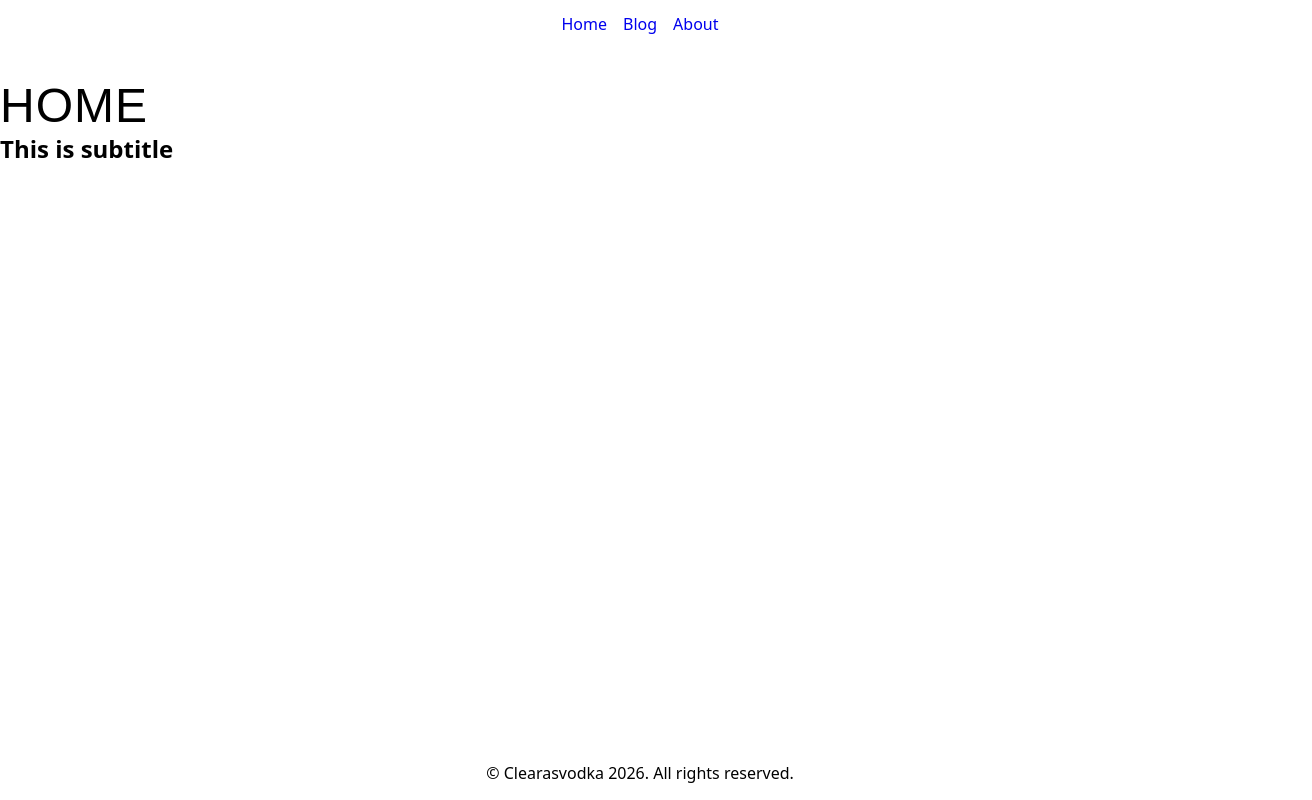
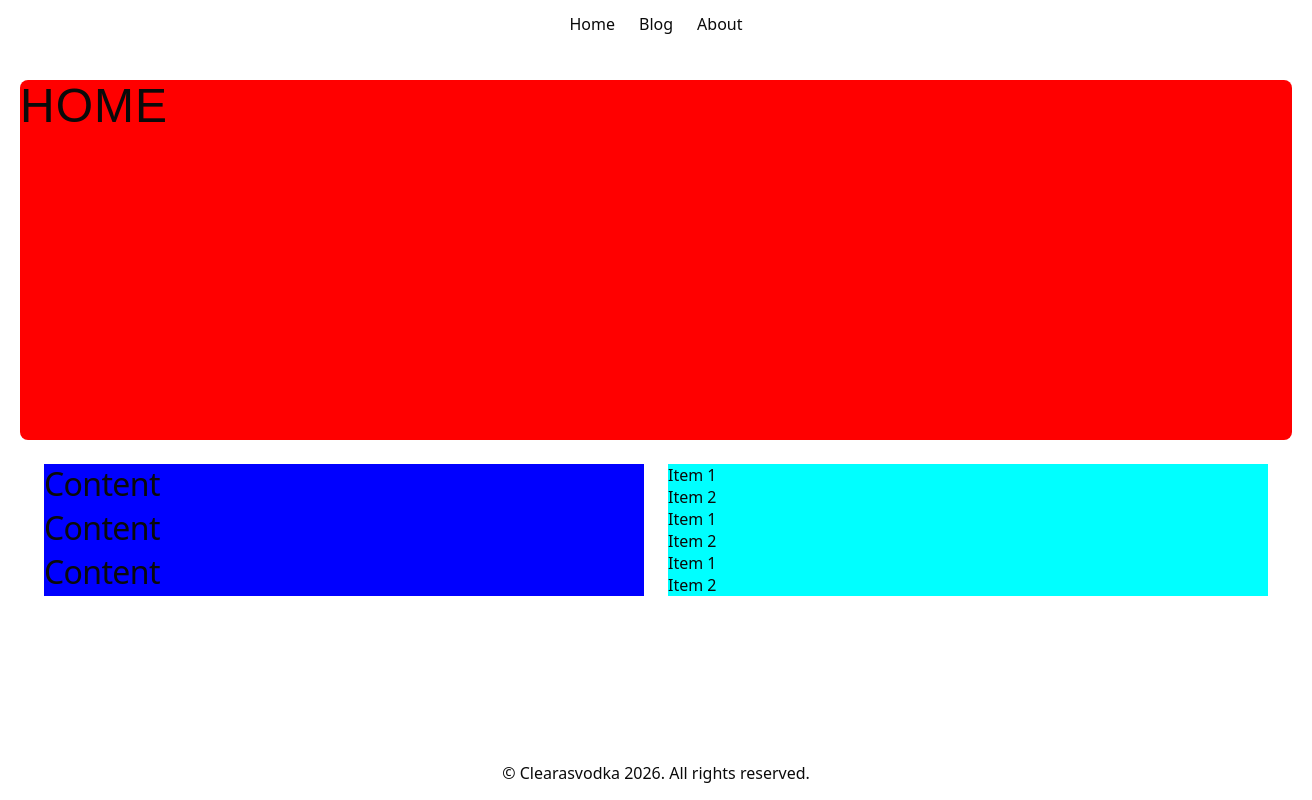
Before and after one commit to clearasvodka/clearasvodka.github.io, an Astro site: page / in a window 1280 px wide. Shown: the whole page, 1312 px wide, since content can reach past the window. Built offline with nearby package versions, Linux system fonts and the light colour scheme; Astro itself is replaced by a stand-in of ours; a web font is replaced by a local one.

Commit message:
Main page layout

```diff
--- a/src/layouts/MainLayout.astro
+++ b/src/layouts/MainLayout.astro
@@ -2,6 +2,7 @@
 import NavBar from "../components/NavBar.astro";
 import Footer from "../components/Footer.astro";
 import "../styles/global.css";
+
 const { pageTitle } = Astro.props;
 ---
 
@@ -14,10 +15,9 @@ const { pageTitle } = Astro.props;
     <meta name="generator" content={Astro.generator} />
     <title>{pageTitle}</title>
   </head>
-  <body class="main-layout">
+  <body>
     <NavBar />
     <main>
-      <h1>{pageTitle}</h1>
       <slot />
     </main>
     <Footer />
--- a/src/pages/index.astro
+++ b/src/pages/index.astro
@@ -1,8 +1,42 @@
 ---
-import PageLayout from "../layouts/PageLayout.astro";
+import MainLayout from "../layouts/MainLayout.astro";
+import styles from "../styles/index.module.css";
 const pageTitle = "Home";
 ---
 
-<PageLayout pageTitle={pageTitle}>
-  <h2>This is subtitle</h2>
-</PageLayout>
+<MainLayout pageTitle={pageTitle}>
+  <div class={styles["main-container"]}>
+    <div class={styles["hero-section"]}>
+      <h1>{pageTitle}</h1>
+    </div>
+  </div>
+  <div class={styles.content}>
+    <div class={styles["content-title"]}>
+      <h2>Content</h2>
+    </div>
+    <div class={styles["content-items"]}>
+      <ul>
+        <li>Item 1</li>
+        <li>Item 2</li>
+      </ul>
+    </div>
+    <div class={styles["content-title"]}>
+      <h2>Content</h2>
+    </div>
+    <div class={styles["content-items"]}>
+      <ul>
+        <li>Item 1</li>
+        <li>Item 2</li>
+      </ul>
+    </div>
+    <div class={styles["content-title"]}>
+      <h2>Content</h2>
+    </div>
+    <div class={styles["content-items"]}>
+      <ul>
+        <li>Item 1</li>
+        <li>Item 2</li>
+      </ul>
+    </div>
+  </div>
+</MainLayout>
--- a/src/styles/global.css
+++ b/src/styles/global.css
@@ -1,3 +1,5 @@
+@import "../styles/variables.css";
+
 *,
 *::before,
 *::after {
@@ -20,16 +22,26 @@ body {
   height: 100dvh;
   margin: auto;
   width: 100%;
+  color: var(--cav-color-content-primary);
+  background-color: var(--cav-color-background-base);
 }
 
 nav {
   display: flex;
   justify-content: center;
-  gap: 16px;
+  gap: 24px;
   padding: 12px;
   width: 100%;
   font-size: 16px;
   line-height: 24px;
+}
+
+main {
+  padding: 0 20px;
+  display: grid;
+  grid-template-columns: auto repeat(12, 80px) auto;
+  gap: 24px;
+  grid-auto-rows: min-content;
 }
 
 h1 {
@@ -42,8 +54,25 @@ h1 {
   letter-spacing: 1px;
 }
 
+h2 {
+  font-weight: 500;
+  font-size: 32px;
+  line-height: 40px;
+  letter-spacing: -0.64px;
+}
+
+p {
+  font-size: 16px;
+  line-height: 24px;
+}
+
 a {
+  color: var(--cav-color-content-primary);
   text-decoration: none;
+}
+
+li {
+  list-style-type: none;
 }
 
 footer {
--- /dev/null
+++ b/src/styles/index.module.css
@@ -0,0 +1,29 @@
+.main-container {
+  display: grid;
+  grid-template-columns: subgrid;
+  grid-column: span 14;
+}
+
+.hero-section {
+  grid-column: span 14;
+  width: 100%;
+  height: 360px;
+  border-radius: 8px;
+  background-color: red;
+}
+
+.content {
+  display: grid;
+  grid-template-columns: subgrid;
+  grid-column: 2/14;
+}
+
+.content-title {
+  grid-column: span 6;
+  background-color: blue;
+}
+
+.content-items {
+  grid-column: span 6;
+  background-color: aqua;
+}
--- a/src/styles/variables.css
+++ b/src/styles/variables.css
@@ -15,6 +15,16 @@
   --cav-color-black: oklch(0 0 0);
   /* semantic colors */
   --cav-color-background-base: var(--cav-color-white);
-  --cav-color-background-inverse: var(--cav-color-100);
+  --cav-color-background-inverse: var(--cav-color-neutral-100100);
   --cav-color-surface-01: var(--cav-color-neutral-10);
+  --cav-color-content-primary: var(--cav-color-neutral-100);
 }
+
+@media (prefers-color-scheme: dark) {
+  :root {
+    --cav-color-background-base: var(--cav-color-neutral-100);
+    --cav-color-background-inverse: var(--cav-color-white);
+    --cav-color-surface-01: var(--cav-color-neutral-5);
+    --cav-color-content-primary: var(--cav-color-white);
+  }
+}
```
